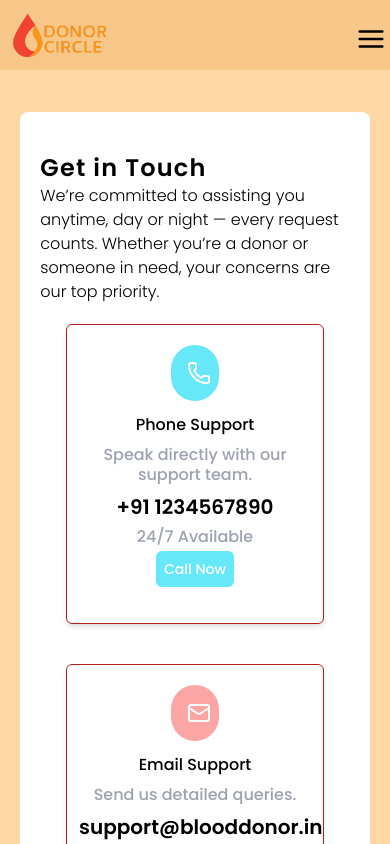
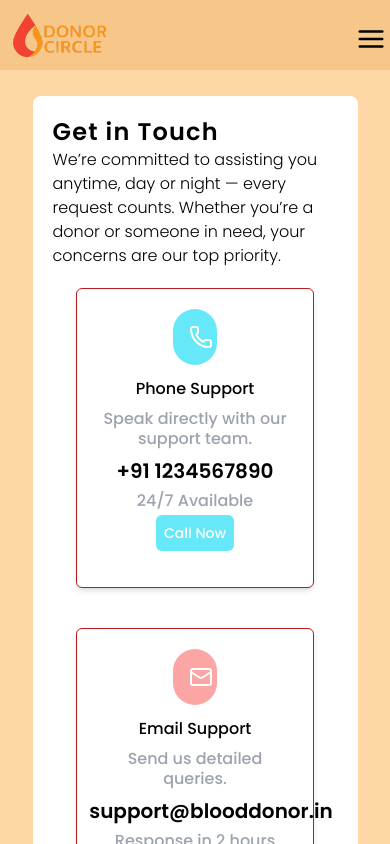
Before and after one commit to TanmayVidhate/DonorCircle_2, a React (Vite) app in the folder client/: page /contactus in a window 390 px wide. Shown: the top 844 px of the page. Built offline with nearby package versions, Linux system fonts and the light colour scheme.

Commit message:
remove height

```diff
--- a/client/src/Views/ContactUs.jsx
+++ b/client/src/Views/ContactUs.jsx
@@ -15,10 +15,10 @@ function ContactUs() {
         <div className='flex flex-col w-screen min-h-min bg-[#ffd6a5] xl:h-screen  '>
             <Navbar />
             <div className='flex justify-center items-center'>
-                <div className='flex justify-center items-center rounded-lg bg-[#FFFFFF] mt-28 mx-10  sm:min-h-max sm:w-3/4 sm:px-5 lg:mt-36 lg:mb-20 lg:w-4/5 lg:h-4/5  2xl:w-3/5 '>
-                    <div className='w-full h-full p-5 '>
+                <div className='flex justify-center items-center rounded-lg bg-[#FFFFFF] m-10 w-5/6 mt-24 sm:min-h-max sm:w-3/4 sm:px-5 lg:mt-36 lg:mb-20 lg:w-4/5 lg:h-4/5  2xl:w-3/5 '>
+                    <div className='w-full p-5'>
                         <div className=''>
-                            <p className='text-2xl font-semibold  tracking-wider  mt-5'>Get in Touch</p>
+                            <p className='text-2xl font-semibold  tracking-wider  '>Get in Touch</p>
                         </div>
                         <div className='sm:mt-2'>
                             <p className='font-light'>We’re committed to assisting you anytime, day or night — every request counts. Whether you’re a donor or someone in need, your concerns are our top priority.</p>
```
